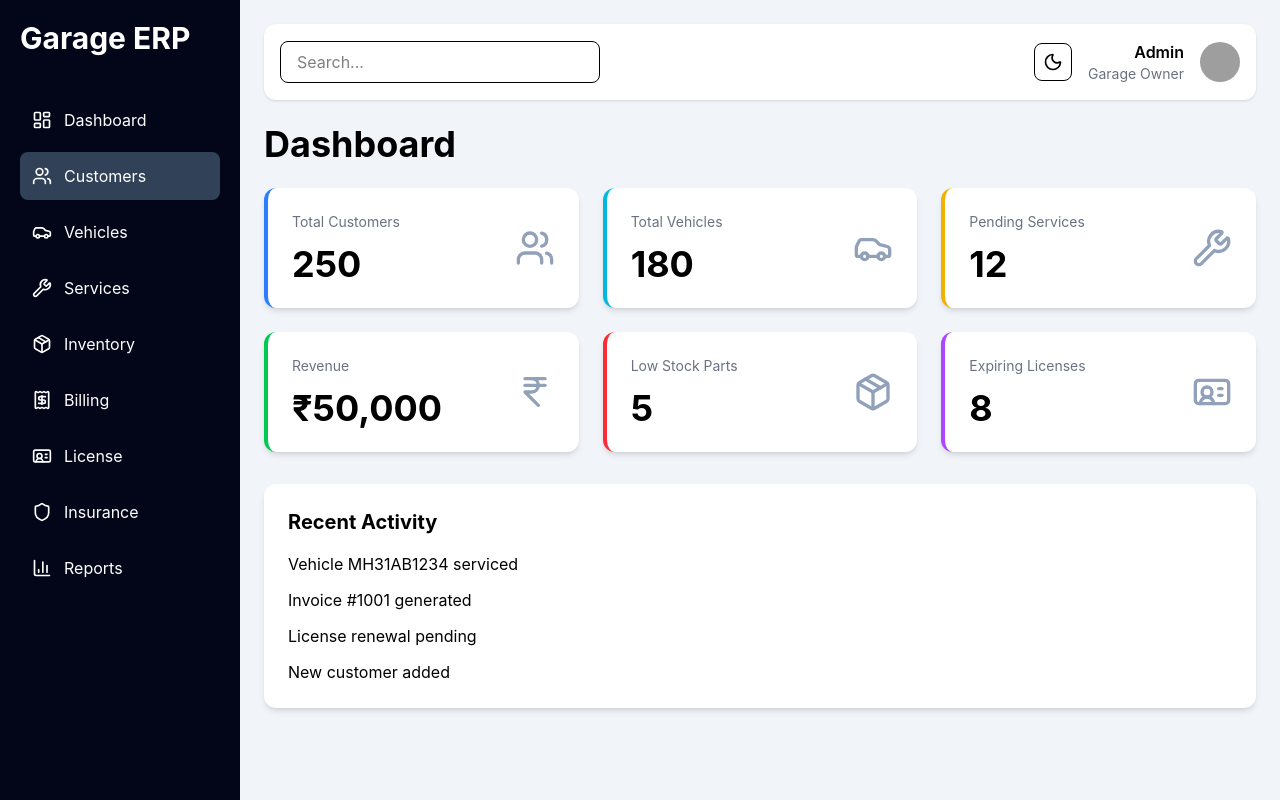
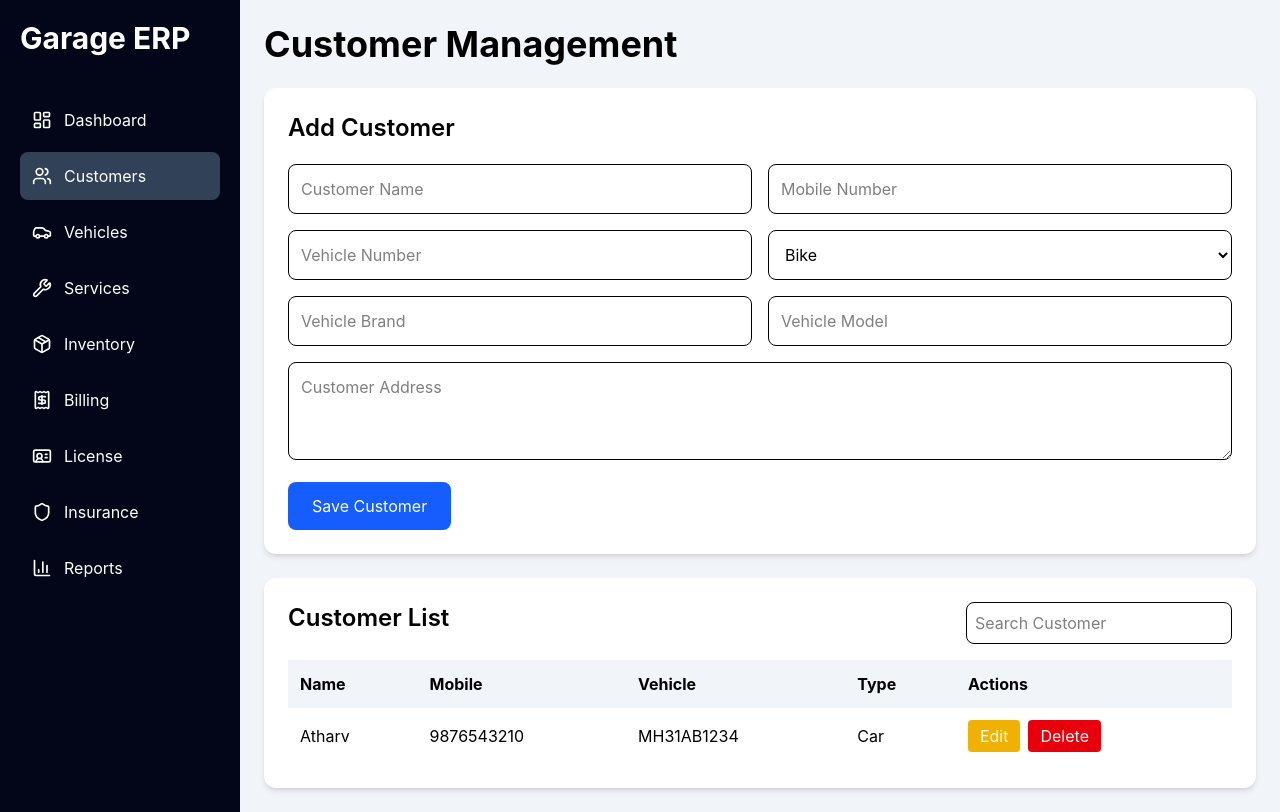
Before and after one commit to atharv030602/garage-erp, a React app: page /customers in a window 1280 px wide. Built offline with nearby package versions, Linux system fonts and the light colour scheme; grey boxes are pictures that could not be loaded; the HTML template or start-up script is replaced by a standard one.

Commit message:
Created Customer Management UI

```diff
--- a/src/App.jsx
+++ b/src/App.jsx
@@ -1,7 +1,9 @@
-import { BrowserRouter } from "react-router-dom";
+import { BrowserRouter, Routes, Route } from "react-router-dom";
 
 import Sidebar from "./components/Sidebar";
+
 import Dashboard from "./pages/Dashboard";
+import Customers from "./pages/Customers";
 
 import { useTheme } from "./context/ThemeContext";
 
@@ -18,7 +20,15 @@ function App() {
         }
       >
         <Sidebar />
-        <Dashboard />
+
+        <Routes>
+          <Route path="/" element={<Dashboard />} />
+
+          <Route
+            path="/customers"
+            element={<Customers />}
+          />
+        </Routes>
       </div>
     </BrowserRouter>
   );
--- /dev/null
+++ b/src/components/CustomerForm.jsx
@@ -0,0 +1,76 @@
+const CustomerForm = () => {
+  return (
+    <div className="bg-white p-6 rounded-xl shadow-md mb-6">
+
+      <h2 className="text-2xl font-semibold mb-5">
+        Add Customer
+      </h2>
+
+      <div className="grid grid-cols-1 md:grid-cols-2 gap-4">
+
+        <input
+          type="text"
+          placeholder="Customer Name"
+          className="border p-3 rounded-lg"
+        />
+
+        <input
+          type="text"
+          placeholder="Mobile Number"
+          className="border p-3 rounded-lg"
+        />
+
+        <input
+          type="text"
+          placeholder="Vehicle Number"
+          className="border p-3 rounded-lg"
+        />
+
+        <select
+          className="border p-3 rounded-lg"
+        >
+          <option>Bike</option>
+          <option>Car</option>
+          <option>Auto</option>
+          <option>Truck</option>
+        </select>
+
+        <input
+          type="text"
+          placeholder="Vehicle Brand"
+          className="border p-3 rounded-lg"
+        />
+
+        <input
+          type="text"
+          placeholder="Vehicle Model"
+          className="border p-3 rounded-lg"
+        />
+
+      </div>
+
+      <textarea
+        placeholder="Customer Address"
+        className="border p-3 rounded-lg w-full mt-4"
+        rows="3"
+      ></textarea>
+
+      <button
+        className="
+        mt-4
+        bg-blue-600
+        text-white
+        px-6
+        py-3
+        rounded-lg
+        hover:bg-blue-700
+        "
+      >
+        Save Customer
+      </button>
+
+    </div>
+  );
+};
+
+export default CustomerForm;
--- /dev/null
+++ b/src/components/CustomerTable.jsx
@@ -0,0 +1,108 @@
+const CustomerTable = () => {
+  return (
+    <div className="bg-white p-6 rounded-xl shadow-md">
+
+      <div className="flex justify-between mb-4">
+
+        <h2 className="text-2xl font-semibold">
+          Customer List
+        </h2>
+
+        <input
+          type="text"
+          placeholder="Search Customer"
+          className="border p-2 rounded-lg"
+        />
+
+      </div>
+
+      <table className="w-full border-collapse">
+
+        <thead>
+
+          <tr className="bg-slate-100">
+
+            <th className="p-3 text-left">
+              Name
+            </th>
+
+            <th className="p-3 text-left">
+              Mobile
+            </th>
+
+            <th className="p-3 text-left">
+              Vehicle
+            </th>
+
+            <th className="p-3 text-left">
+              Type
+            </th>
+
+            <th className="p-3 text-left">
+              Actions
+            </th>
+
+          </tr>
+
+        </thead>
+
+        <tbody>
+
+          <tr>
+
+            <td className="p-3">
+              Atharv
+            </td>
+
+            <td className="p-3">
+              9876543210
+            </td>
+
+            <td className="p-3">
+              MH31AB1234
+            </td>
+
+            <td className="p-3">
+              Car
+            </td>
+
+            <td className="p-3">
+
+              <button
+                className="
+                bg-yellow-500
+                text-white
+                px-3
+                py-1
+                rounded
+                mr-2
+                "
+              >
+                Edit
+              </button>
+
+              <button
+                className="
+                bg-red-600
+                text-white
+                px-3
+                py-1
+                rounded
+                "
+              >
+                Delete
+              </button>
+
+            </td>
+
+          </tr>
+
+        </tbody>
+
+      </table>
+
+    </div>
+  );
+};
+
+export default CustomerTable;
--- a/src/pages/Customers.jsx
+++ b/src/pages/Customers.jsx
@@ -1,3 +1,6 @@
+import CustomerForm from "../components/CustomerForm";
+import CustomerTable from "../components/CustomerTable";
+
 const Customers = () => {
   return (
     <div className="flex-1 p-6">
@@ -6,13 +9,9 @@ const Customers = () => {
         Customer Management
       </h1>
 
-      <div className="bg-white rounded-xl p-6 shadow">
+      <CustomerForm />
 
-        <h2 className="text-xl font-semibold">
-          Customer Module
-        </h2>
-
-      </div>
+      <CustomerTable />
 
     </div>
   );
```
